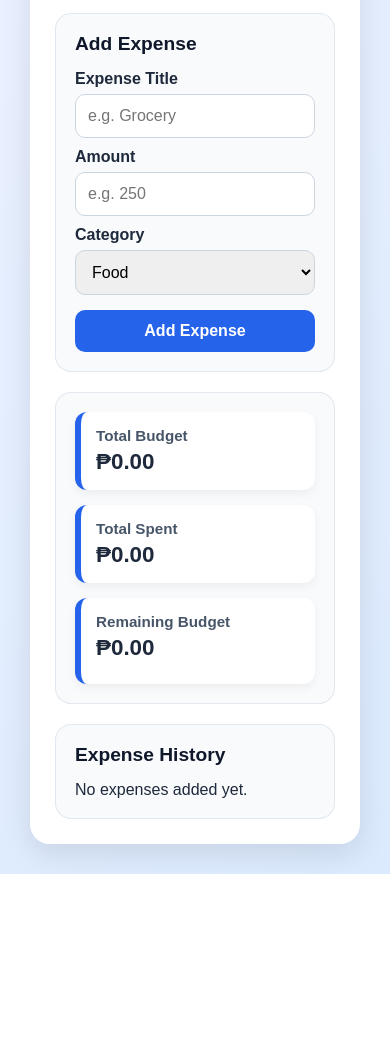
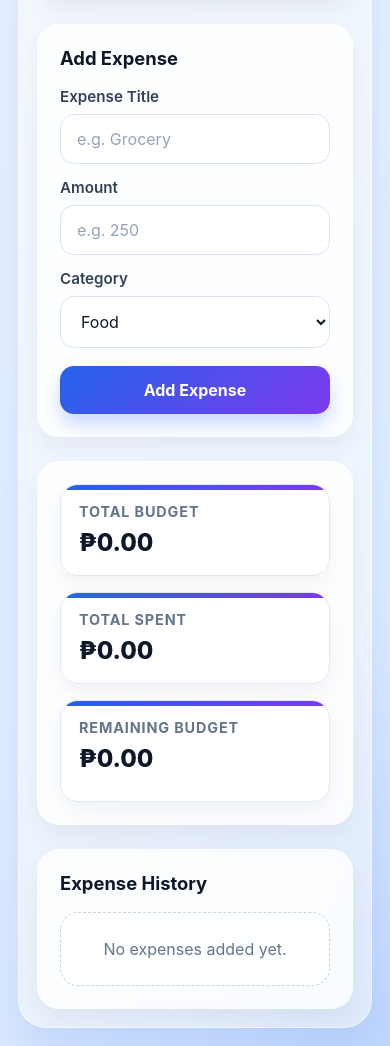
Before and after one commit to domskirtt/Lab-EA3, a plain HTML site: page index.html in a window 390 px wide. Shown: the part 432-1478 px from the top of the page. Before the commit the page ends 1306 px from the top, so only its background shows below. Drawn offline with Linux system fonts and the light colour scheme.

Commit message:
Update index.html

```diff
--- a/index.html
+++ b/index.html
@@ -5,173 +5,325 @@
   <meta name="viewport" content="width=device-width, initial-scale=1.0" />
   <title>Smart Expense Tracker</title>
   <style>
+    :root {
+      --bg1: #eef4ff;
+      --bg2: #dbeafe;
+      --card: rgba(255, 255, 255, 0.72);
+      --card-solid: #ffffff;
+      --text: #0f172a;
+      --muted: #64748b;
+      --primary: #2563eb;
+      --primary-dark: #1d4ed8;
+      --accent: #7c3aed;
+      --danger: #ef4444;
+      --danger-dark: #dc2626;
+      --success: #10b981;
+      --warning: #f59e0b;
+      --border: rgba(255, 255, 255, 0.45);
+      --shadow: 0 20px 40px rgba(37, 99, 235, 0.12);
+      --radius: 22px;
+    }
+
     * {
       box-sizing: border-box;
       margin: 0;
       padding: 0;
-      font-family: Arial, sans-serif;
+      font-family: Inter, Arial, sans-serif;
     }
 
     body {
-      background: linear-gradient(135deg, #eef2ff, #dbeafe);
       min-height: 100vh;
-      padding: 30px;
-      color: #1e293b;
+      padding: 32px;
+      color: var(--text);
+      background:
+        radial-gradient(circle at top left, rgba(124, 58, 237, 0.16), transparent 28%),
+        radial-gradient(circle at bottom right, rgba(37, 99, 235, 0.14), transparent 30%),
+        linear-gradient(135deg, var(--bg1), var(--bg2));
     }
 
     .container {
-      max-width: 900px;
+      max-width: 1080px;
       margin: auto;
-      background: #ffffff;
-      border-radius: 20px;
-      box-shadow: 0 10px 30px rgba(0, 0, 0, 0.1);
+      border-radius: 28px;
       overflow: hidden;
+      background: rgba(255, 255, 255, 0.45);
+      backdrop-filter: blur(14px);
+      border: 1px solid rgba(255, 255, 255, 0.5);
+      box-shadow: var(--shadow);
     }
 
     .header {
-      background: #2563eb;
+      position: relative;
+      padding: 36px 28px;
       color: white;
-      padding: 25px;
       text-align: center;
+      background: linear-gradient(135deg, #2563eb, #7c3aed);
+    }
+
+    .header::after {
+      content: "";
+      position: absolute;
+      inset: 0;
+      background: linear-gradient(to right, rgba(255,255,255,0.08), transparent, rgba(255,255,255,0.08));
+      pointer-events: none;
     }
 
     .header h1 {
+      font-size: 2rem;
+      font-weight: 800;
+      letter-spacing: -0.02em;
       margin-bottom: 8px;
+    }
+
+    .header p {
+      font-size: 1rem;
+      color: rgba(255, 255, 255, 0.9);
     }
 
     .content {
       display: grid;
       grid-template-columns: 1fr 1fr;
-      gap: 20px;
-      padding: 25px;
+      gap: 24px;
+      padding: 28px;
     }
 
     .card {
-      background: #f8fafc;
-      padding: 20px;
-      border-radius: 16px;
-      box-shadow: inset 0 0 0 1px #e2e8f0;
+      background: var(--card);
+      backdrop-filter: blur(10px);
+      border: 1px solid var(--border);
+      border-radius: var(--radius);
+      padding: 22px;
+      box-shadow: 0 10px 25px rgba(15, 23, 42, 0.06);
+      transition: transform 0.25s ease, box-shadow 0.25s ease;
+    }
+
+    .card:hover {
+      transform: translateY(-2px);
+      box-shadow: 0 16px 30px rgba(15, 23, 42, 0.08);
     }
 
     .card h2 {
-      margin-bottom: 15px;
-      font-size: 1.2rem;
-      color: #0f172a;
+      font-size: 1.15rem;
+      margin-bottom: 18px;
+      color: var(--text);
+      display: flex;
+      align-items: center;
+      gap: 10px;
     }
 
     label {
       display: block;
-      margin: 10px 0 6px;
-      font-weight: bold;
+      margin: 14px 0 8px;
+      font-size: 0.95rem;
+      font-weight: 600;
+      color: #334155;
     }
 
-    input, select, button {
+    input,
+    select,
+    button {
       width: 100%;
-      padding: 12px;
-      border: 1px solid #cbd5e1;
-      border-radius: 10px;
+      border: none;
+      border-radius: 14px;
       font-size: 1rem;
     }
 
-    input:focus, select:focus {
+    input,
+    select {
+      padding: 14px 16px;
+      background: rgba(255, 255, 255, 0.92);
+      border: 1px solid #dbe3f0;
+      color: var(--text);
+      transition: all 0.2s ease;
+    }
+
+    input:focus,
+    select:focus {
       outline: none;
-      border-color: #2563eb;
+      border-color: var(--primary);
+      box-shadow: 0 0 0 4px rgba(37, 99, 235, 0.12);
+      transform: translateY(-1px);
+    }
+
+    input::placeholder {
+      color: #94a3b8;
     }
 
     button {
-      background: #2563eb;
+      margin-top: 18px;
+      padding: 14px 18px;
+      cursor: pointer;
+      font-weight: 700;
       color: white;
-      border: none;
-      margin-top: 15px;
-      cursor: pointer;
-      font-weight: bold;
-      transition: 0.3s;
+      background: linear-gradient(135deg, var(--primary), var(--accent));
+      box-shadow: 0 10px 18px rgba(37, 99, 235, 0.24);
+      transition: transform 0.2s ease, box-shadow 0.2s ease, opacity 0.2s ease;
     }
 
     button:hover {
-      background: #1d4ed8;
+      transform: translateY(-2px);
+      box-shadow: 0 14px 22px rgba(37, 99, 235, 0.28);
+    }
+
+    button:active {
+      transform: translateY(0);
     }
 
     .summary {
-      display: flex;
-      flex-direction: column;
-      gap: 15px;
+      display: grid;
+      gap: 16px;
     }
 
     .summary-box {
-      background: white;
-      padding: 15px;
-      border-radius: 12px;
-      border-left: 6px solid #2563eb;
-      box-shadow: 0 4px 10px rgba(0, 0, 0, 0.05);
+      background: rgba(255, 255, 255, 0.9);
+      border: 1px solid #e2e8f0;
+      border-radius: 18px;
+      padding: 18px;
+      box-shadow: 0 8px 20px rgba(15, 23, 42, 0.05);
+      position: relative;
+      overflow: hidden;
+    }
+
+    .summary-box::before {
+      content: "";
+      position: absolute;
+      top: 0;
+      left: 0;
+      width: 100%;
+      height: 5px;
+      background: linear-gradient(90deg, var(--primary), var(--accent));
     }
 
     .summary-box h3 {
-      font-size: 0.95rem;
-      color: #475569;
-      margin-bottom: 5px;
+      font-size: 0.9rem;
+      text-transform: uppercase;
+      letter-spacing: 0.06em;
+      color: var(--muted);
+      margin-bottom: 8px;
     }
 
     .summary-box p {
-      font-size: 1.4rem;
-      font-weight: bold;
+      font-size: 1.8rem;
+      font-weight: 800;
+      color: var(--text);
     }
 
     .expense-list {
       grid-column: 1 / -1;
     }
 
+    .expense-list h2 {
+      margin-bottom: 18px;
+    }
+
     .expense-item {
       display: flex;
       justify-content: space-between;
       align-items: center;
-      background: white;
-      padding: 14px;
-      border-radius: 12px;
-      margin-bottom: 10px;
-      box-shadow: 0 3px 8px rgba(0, 0, 0, 0.05);
-      gap: 10px;
+      gap: 14px;
       flex-wrap: wrap;
+      padding: 16px 18px;
+      margin-bottom: 12px;
+      border-radius: 18px;
+      background: rgba(255, 255, 255, 0.88);
+      border: 1px solid #e2e8f0;
+      box-shadow: 0 8px 20px rgba(15, 23, 42, 0.05);
+      transition: transform 0.2s ease, box-shadow 0.2s ease;
+    }
+
+    .expense-item:hover {
+      transform: translateY(-2px);
+      box-shadow: 0 12px 24px rgba(15, 23, 42, 0.08);
     }
 
     .expense-info {
       flex: 1;
+      min-width: 180px;
     }
 
     .expense-info strong {
       display: block;
-      color: #0f172a;
+      font-size: 1rem;
+      margin-bottom: 4px;
+      color: var(--text);
     }
 
     .expense-info span {
-      color: #64748b;
-      font-size: 0.9rem;
+      display: inline-block;
+      font-size: 0.88rem;
+      color: var(--muted);
+      background: #eff6ff;
+      padding: 6px 10px;
+      border-radius: 999px;
     }
 
     .expense-amount {
-      font-weight: bold;
-      color: #dc2626;
+      font-size: 1.05rem;
+      font-weight: 800;
+      color: var(--danger-dark);
+      min-width: 100px;
+      text-align: right;
     }
 
     .delete-btn {
-      background: #ef4444;
       width: auto;
+      margin-top: 0;
       padding: 10px 14px;
+      background: linear-gradient(135deg, var(--danger), var(--danger-dark));
+      box-shadow: 0 8px 16px rgba(239, 68, 68, 0.2);
     }
 
     .delete-btn:hover {
-      background: #dc2626;
+      box-shadow: 0 12px 20px rgba(239, 68, 68, 0.28);
     }
 
     .warning {
-      color: #dc2626;
-      font-weight: bold;
-      margin-top: 8px;
+      margin-top: 10px;
+      font-size: 0.92rem;
+      font-weight: 700;
+    }
+
+    .warning.danger {
+      color: var(--danger-dark);
+    }
+
+    .warning.caution {
+      color: #b45309;
+    }
+
+    .empty-state {
+      text-align: center;
+      padding: 26px;
+      border-radius: 18px;
+      background: rgba(255, 255, 255, 0.75);
+      color: var(--muted);
+      border: 1px dashed #cbd5e1;
     }
 
     @media (max-width: 768px) {
+      body {
+        padding: 18px;
+      }
+
       .content {
         grid-template-columns: 1fr;
+        padding: 18px;
+      }
+
+      .header {
+        padding: 28px 20px;
+      }
+
+      .header h1 {
+        font-size: 1.6rem;
+      }
+
+      .summary-box p {
+        font-size: 1.5rem;
+      }
+
+      .expense-amount {
+        text-align: left;
       }
     }
   </style>
@@ -214,15 +366,15 @@
       <div class="card summary">
         <div class="summary-box">
           <h3>Total Budget</h3>
-          <p id="totalBudget">₱0</p>
+          <p id="totalBudget">₱0.00</p>
         </div>
         <div class="summary-box">
           <h3>Total Spent</h3>
-          <p id="totalSpent">₱0</p>
+          <p id="totalSpent">₱0.00</p>
         </div>
         <div class="summary-box">
           <h3>Remaining Budget</h3>
-          <p id="remainingBudget">₱0</p>
+          <p id="remainingBudget">₱0.00</p>
           <div id="warningMessage" class="warning"></div>
         </div>
       </div>
@@ -298,10 +450,14 @@
       document.getElementById("remainingBudget").textContent = `₱${remaining.toFixed(2)}`;
 
       const warningMessage = document.getElementById("warningMessage");
+      warningMessage.className = "warning";
+
       if (remaining < 0) {
         warningMessage.textContent = "Warning: You have exceeded your budget!";
+        warningMessage.classList.add("danger");
       } else if (remaining < budget * 0.2 && budget > 0) {
         warningMessage.textContent = "Caution: You are close to your budget limit.";
+        warningMessage.classList.add("caution");
       } else {
         warningMessage.textContent = "";
       }
@@ -310,7 +466,7 @@
       expenseList.innerHTML = "";
 
       if (expenses.length === 0) {
-        expenseList.innerHTML = "<p>No expenses added yet.</p>";
+        expenseList.innerHTML = `<div class="empty-state">No expenses added yet.</div>`;
         return;
       }
 
```
